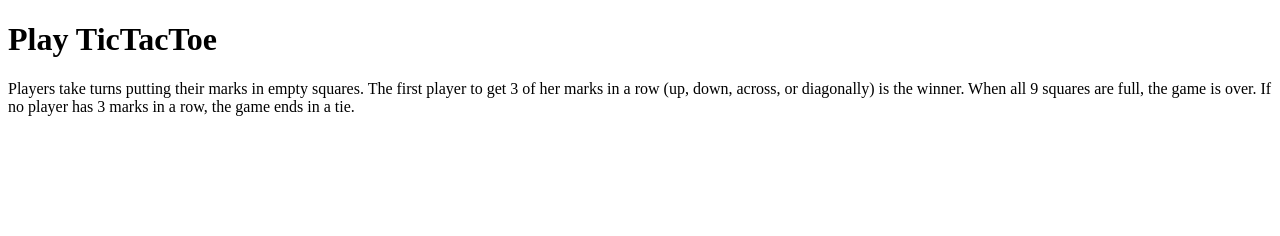
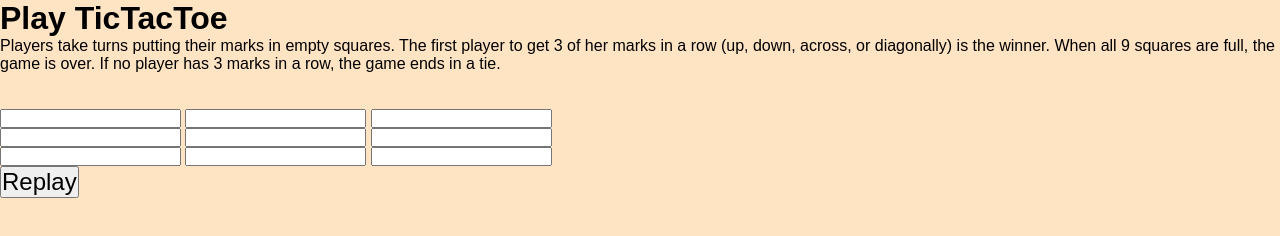
Before and after one commit to acarusillo/Project_Game_W6, a plain HTML site: page index.html in a window 1280 px wide. Drawn offline with Linux system fonts and the light colour scheme.

Commit message:
Rows are added

```diff
--- a/index.html
+++ b/index.html
@@ -13,15 +13,53 @@
         <link rel="stylesheet" href="style.css">
     </head>
     <body>
-        <!--[if lt IE 7]>
-        <![endif]-->
+        <!--note here>
+        <!note here-->
         <div id="gameboard">
         <h1>Play TicTacToe</h1>
          <p id="instruction">
             Players take turns putting their marks in empty squares. The first player to get 3 of her marks in a row (up, down, across, or diagonally) is the winner. When all 9 squares are full, the game is over. If no player has 3 marks in a row, the game ends in a tie.
          </p>
+         <br><br>
+         <div class = "ui">
+             <div class="row">
+                 <input type="text" id= "b1"
+                     class="cell" onclick="myfunc_3(); myfunc();"
+                     readonly>
+                 <input type="text" id= "b2"
+                     class="cell" onclick="myfunc_4(); myfunc();"
+                     readonly>
+                 <input type="text" id= "b3" class="cell"
+                     onclick="myfunc_5(); myfunc();"
+                     readonly>
+             </div>
+             <div class="row">
+                 <input type="text" id= "b4"
+                     class="cell" onclick="myfunc_6(); myfunc();"
+                     readonly>
+                 <input type="text" id= "b5"
+                     class="cell" onclick="myfunc_7(); myfunc();"
+                     readonly>
+                 <input type="text" id= "b6"
+                     class="cell" onclick="myfunc_8(); myfunc();"
+                     readonly>
+             </div>
+             <div class="row">
+                 <input type="text" id= "b7"
+                     class="cell" onclick="myfunc_9(); myfunc();"
+                     readonly>
+                 <input type="text" id= "b8"
+                     class="cell" onclick="myfunc_10();myfunc();"
+                     readonly>
+                 <input type="text" id= "b9"
+                     class="cell" onclick="myfunc_11();myfunc();"
+                     readonly>
+        </div>
 
-        </div>
+        <button id="replay" onclick="myfunc_2()">
+			Replay
+		</button>
+		<br><br>
 
         <script src="app.js" async defer></script>
     </body>
--- a/style.css
+++ b/style.css
@@ -0,0 +1,26 @@
+body {
+    background-color: bisque;
+}
+
+.container {
+    display: flex;
+    flex-wrap: wrap;
+
+}
+
+* {
+    box-sizing: border-box;
+    font-family: sans-serif;
+    padding: 0;
+    margin: 0;
+}
+
+.clickButton {
+    background-color: white;
+    height: 50%;
+}
+
+#replay {
+    font-size: 1.5em;
+
+}
```
